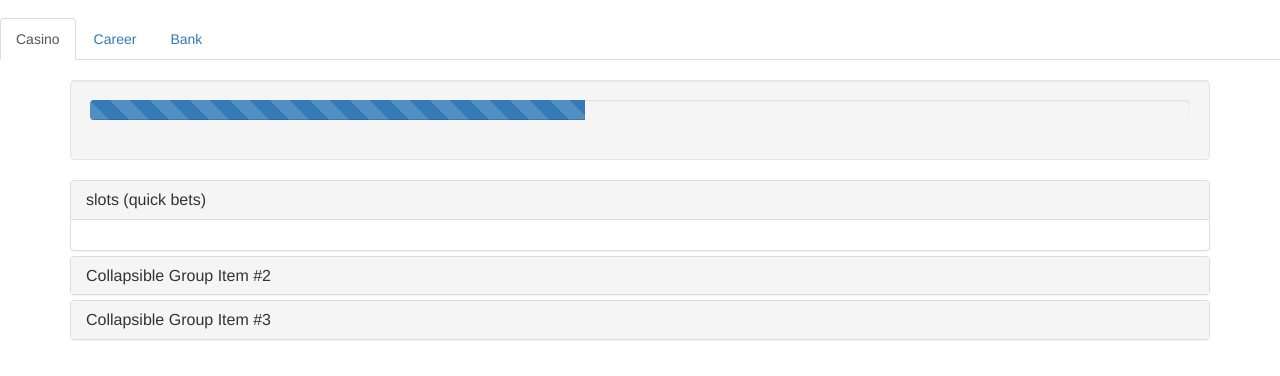
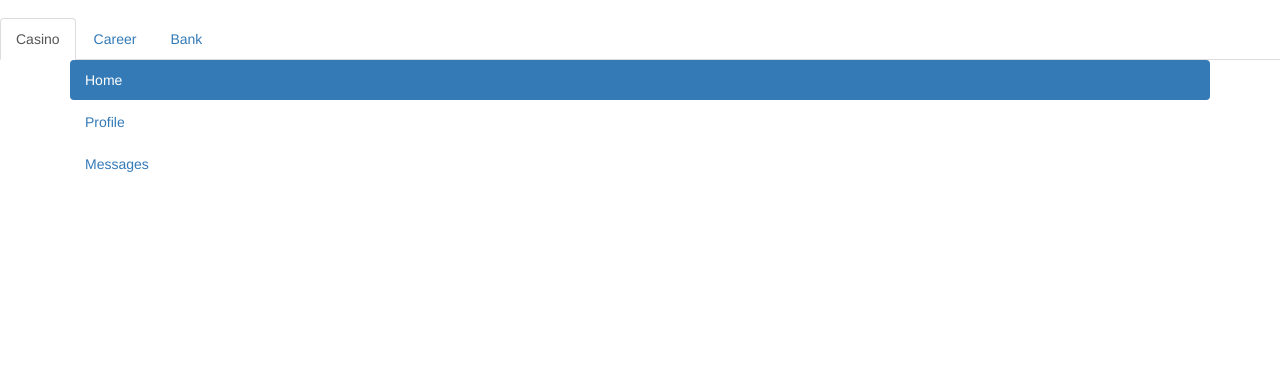
Before and after one commit to C-Hindustries/big-shot, a plain HTML site: page index.html in a window 1280 px wide. Shown: the part 54-430 px from the top of the page. Drawn offline with nearby package versions, Linux system fonts and the light colour scheme.

Commit message:
Update index.html

```diff
--- a/index.html
+++ b/index.html
@@ -101,63 +101,15 @@
 			<li role="presentation" class=""><a href="#bank" aria-controls="bank" role="tab" data-toggle="tab">Bank</a></li>
 
     	</ul>
-   	<div class="tab-content">
-		<div role="tabpanel" class="tab-pane fade in active" id="casino">
-			<div class="container">
-				<br>
-				<div class="well">
-					<div class="progress">
-  <div class="progress-bar progress-bar-striped active" role="progressbar" aria-valuenow="45" aria-valuemin="0" aria-valuemax="100" style="width: 45%">
-    <span class="sr-only">briefcase 45% full of cash</span>
-  </div>
-</div>
-				</div>
-				<div class="panel-group" id="accordion" role="tablist" aria-multiselectable="true">
-<div class="panel-group" id="accordion" role="tablist" aria-multiselectable="true">
-  <div class="panel panel-default">
-    <div class="panel-heading" role="tab" id="headingOne">
-      <h4 class="panel-title">
-        <a role="button" data-toggle="collapse" data-parent="#accordion" href="#collapseOne" aria-expanded="true" aria-controls="collapseOne">
-         slots (quick bets)
-        </a>
-      </h4>
-    </div>
-    <div id="collapseOne" class="panel-collapse collapse in" role="tabpanel" aria-labelledby="headingOne">
-      <div class="panel-body">
+   		<div class="tab-content">
+			<div role="tabpanel" class="tab-pane fade in active" id="casino">
+				<div class="container">
 
-      </div>
-    </div>
-  </div>
-  <div class="panel panel-default">
-    <div class="panel-heading" role="tab" id="headingTwo">
-      <h4 class="panel-title">
-        <a class="collapsed" role="button" data-toggle="collapse" data-parent="#accordion" href="#collapseTwo" aria-expanded="false" aria-controls="collapseTwo">
-          Collapsible Group Item #2
-        </a>
-      </h4>
-    </div>
-    <div id="collapseTwo" class="panel-collapse collapse" role="tabpanel" aria-labelledby="headingTwo">
-      <div class="panel-body">
-        Anim pariatur cliche reprehenderit, enim eiusmod high life accusamus terry richardson ad squid. 3 wolf moon officia aute, non cupidatat skateboard dolor brunch. Food truck quinoa nesciunt laborum eiusmod. Brunch 3 wolf moon tempor, sunt aliqua put a bird on it squid single-origin coffee nulla assumenda shoreditch et. Nihil anim keffiyeh helvetica, craft beer labore wes anderson cred nesciunt sapiente ea proident. Ad vegan excepteur butcher vice lomo. Leggings occaecat craft beer farm-to-table, raw denim aesthetic synth nesciunt you probably haven't heard of them accusamus labore sustainable VHS.
-      </div>
-    </div>
-  </div>
-  <div class="panel panel-default">
-    <div class="panel-heading" role="tab" id="headingThree">
-      <h4 class="panel-title">
-        <a class="collapsed" role="button" data-toggle="collapse" data-parent="#accordion" href="#collapseThree" aria-expanded="false" aria-controls="collapseThree">
-          Collapsible Group Item #3
-        </a>
-      </h4>
-    </div>
-    <div id="collapseThree" class="panel-collapse collapse" role="tabpanel" aria-labelledby="headingThree">
-      <div class="panel-body">
-        Anim pariatur cliche reprehenderit, enim eiusmod high life accusamus terry richardson ad squid. 3 wolf moon officia aute, non cupidatat skateboard dolor brunch. Food truck quinoa nesciunt laborum eiusmod. Brunch 3 wolf moon tempor, sunt aliqua put a bird on it squid single-origin coffee nulla assumenda shoreditch et. Nihil anim keffiyeh helvetica, craft beer labore wes anderson cred nesciunt sapiente ea proident. Ad vegan excepteur butcher vice lomo. Leggings occaecat craft beer farm-to-table, raw denim aesthetic synth nesciunt you probably haven't heard of them accusamus labore sustainable VHS.
-      </div>
-    </div>
-  </div>
-</div>
-
+					<ul class="nav nav-pills nav-stacked">
+						<li role="presentation" class="active"><a href="#">Home</a></li>
+                                                <li role="presentation" class=""><a href="#">Profile</a></li>
+                                                <li role="presentation"  class=""><a href="#">Messages</a></li>
+					</ul>
 				</div>
 			</div>
 
```
